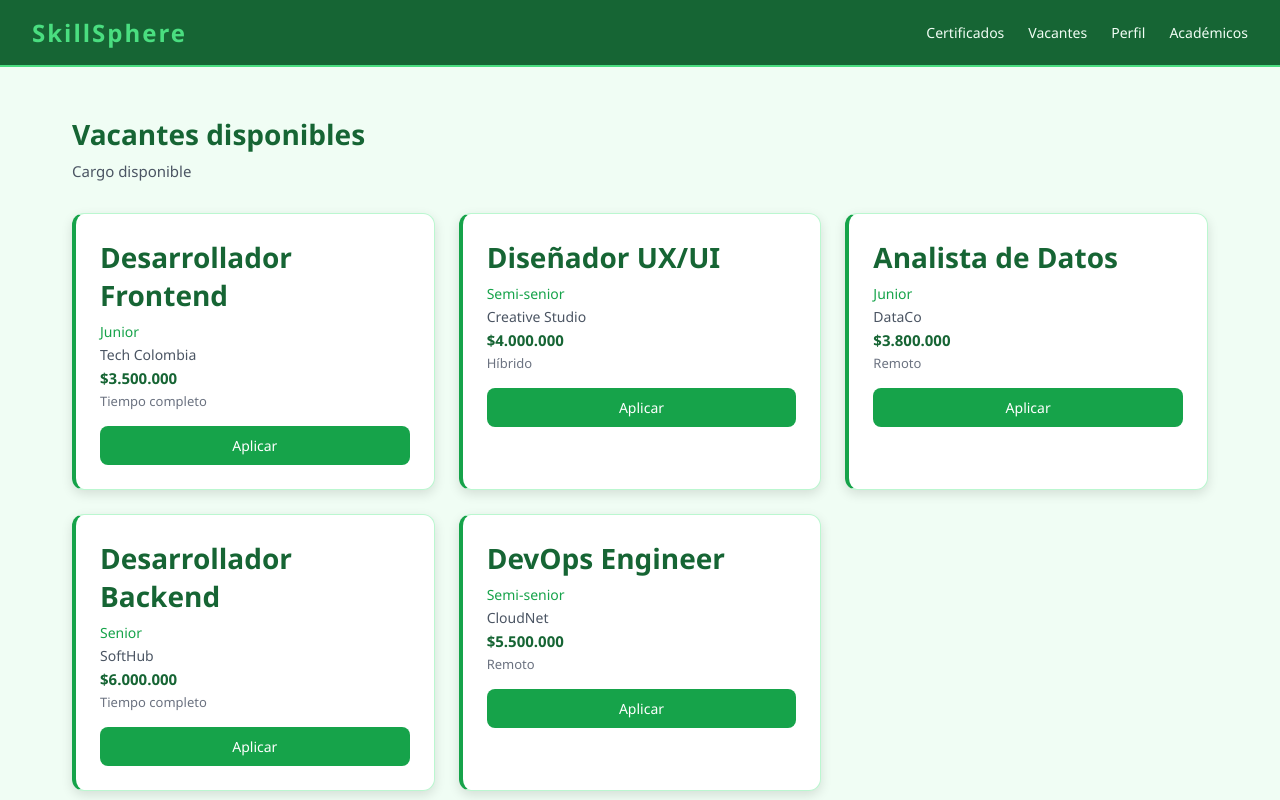
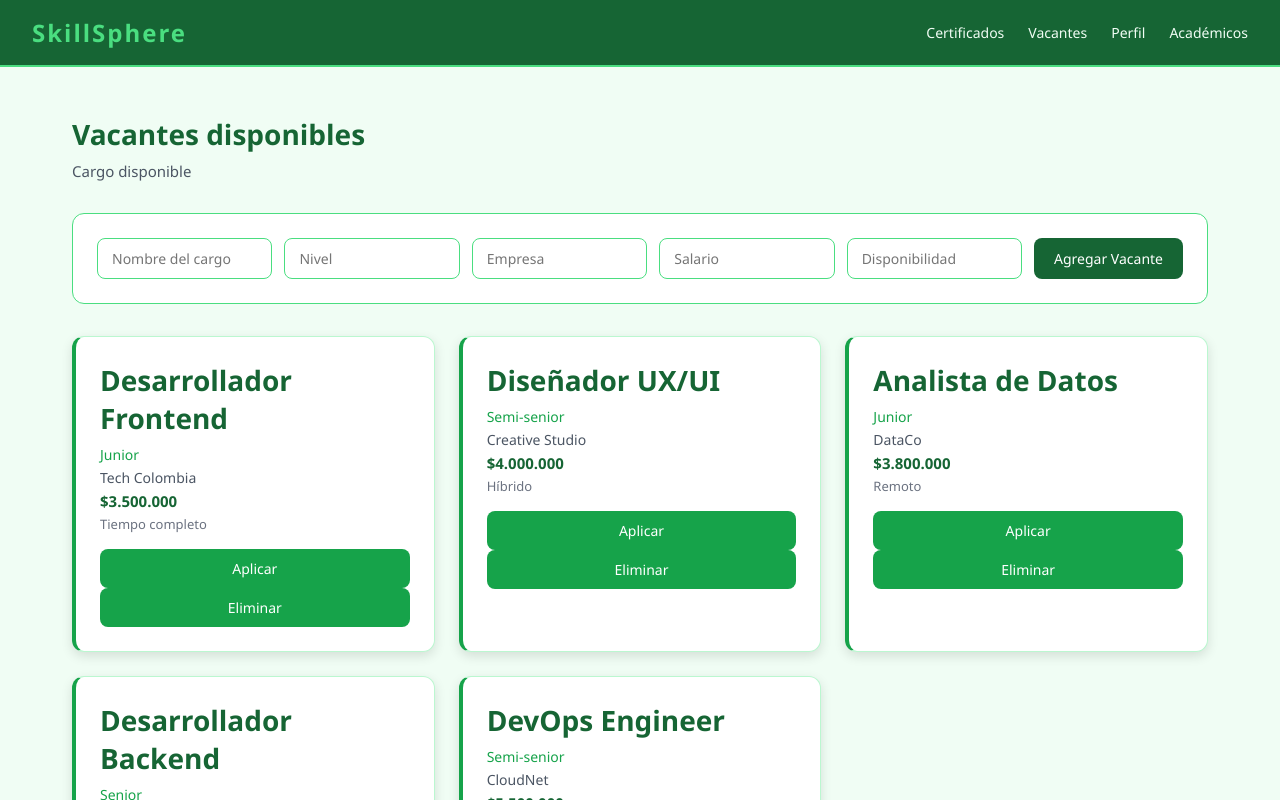
Before and after one commit to C13G0/skillsphere_react, a React (Vite) app in the folder skillsphere/: page /vacantes in a window 1280 px wide. Shown: the top 800 px of the page. Built offline with nearby package versions, Linux system fonts and the light colour scheme.

Commit message:
feat: formulario agregar vacantes y boton aplicar

```diff
--- a/skillsphere/src/components/VacanteCard.jsx
+++ b/skillsphere/src/components/VacanteCard.jsx
@@ -1,6 +1,9 @@
+import { useState } from 'react'
 import './VacanteCard.css'
 
 function VacanteCard(props) {
+  const [aplicado, setAplicado] = useState(false)
+
   return (
     <div className="vacante-card">
       <h2>{props.nombre}</h2>
@@ -8,8 +11,10 @@ function VacanteCard(props) {
       <p className="empresa">{props.empresa}</p>
       <p className="salario">{props.salario}</p>
       <p className="disponibilidad">{props.disponibilidad}</p>
-      <button>Aplicar</button>
-
+      <button onClick={() => setAplicado(true)} disabled={aplicado}>
+        {aplicado ? "Aplicado" : "Aplicar"}
+      </button>
+      <button onClick={props.onEliminar}>Eliminar</button>
     </div>
   )
 }
--- a/skillsphere/src/views/Vacantes.css
+++ b/skillsphere/src/views/Vacantes.css
@@ -16,6 +16,46 @@
   font-size: 15px;
 }
 
+.formulario {
+  display: flex;
+  flex-wrap: wrap;
+  gap: 12px;
+  margin-bottom: 32px;
+  background-color: #ffffff;
+  padding: 24px;
+  border-radius: 12px;
+  border: 1px solid #4ade80;
+}
+
+.formulario input {
+  padding: 10px 14px;
+  border: 1px solid #4ade80;
+  border-radius: 8px;
+  font-size: 14px;
+  outline: none;
+  flex: 1;
+  min-width: 150px;
+}
+
+.formulario input:focus {
+  border-color: #166534;
+}
+
+.formulario button {
+  background-color: #166534;
+  color: white;
+  border: none;
+  padding: 10px 20px;
+  border-radius: 8px;
+  cursor: pointer;
+  font-size: 14px;
+}
+
+.formulario button:hover {
+  background-color: #4ade80;
+  color: #166534;
+}
+
 .vacantes-grid {
   display: grid;
   grid-template-columns: repeat(auto-fill, minmax(280px, 1fr));
--- a/skillsphere/src/views/Vacantes.jsx
+++ b/skillsphere/src/views/Vacantes.jsx
@@ -11,10 +11,43 @@ function Vacantes() {
         { id: 5, nombre: "DevOps Engineer", cargo: "Semi-senior", empresa: "CloudNet", salario: "$5.500.000", disponibilidad: "Remoto" },
     ])
 
+    const [formulario, setFormulario] = useState({
+        nombre: '',
+        cargo: '',
+        empresa: '',
+        salario: '',
+        disponibilidad: ''
+    })
+
+    function manejarCambio(e) {
+        setFormulario({ ...formulario, [e.target.name]: e.target.value })
+    }
+
+    function agregarVacante() {
+        if (!formulario.nombre || !formulario.cargo) return
+        const nueva = { ...formulario, id: vacantes.length + 1 }
+        setVacantes([...vacantes, nueva])
+        setFormulario({ nombre: '', cargo: '', empresa: '', salario: '', disponibilidad: '' })
+    }
+
+    function eliminarVacante(id) {
+        setVacantes(vacantes.filter((vac) => vac.id !== id))
+    }
+
     return (
         <div className="vacantes-container">
             <h2>Vacantes disponibles</h2>
             <p className="vacantes-subtitulo">Cargo disponible</p>
+
+            <div className="formulario">
+                <input name="nombre" placeholder="Nombre del cargo" value={formulario.nombre} onChange={manejarCambio} />
+                <input name="cargo" placeholder="Nivel" value={formulario.cargo} onChange={manejarCambio} />
+                <input name="empresa" placeholder="Empresa" value={formulario.empresa} onChange={manejarCambio} />
+                <input name="salario" placeholder="Salario" value={formulario.salario} onChange={manejarCambio} />
+                <input name="disponibilidad" placeholder="Disponibilidad" value={formulario.disponibilidad} onChange={manejarCambio} />
+                <button onClick={agregarVacante}>Agregar Vacante</button>
+            </div>
+
             <div className="vacantes-grid">
                 {vacantes.map((vac) => (
                     <VacanteCard
@@ -24,6 +57,7 @@ function Vacantes() {
                         empresa={vac.empresa}
                         salario={vac.salario}
                         disponibilidad={vac.disponibilidad}
+                        onEliminar={() => eliminarVacante(vac.id)}
                     />
                 ))}
             </div>
```
Lines whose indentation alone changed are shown as unchanged.
